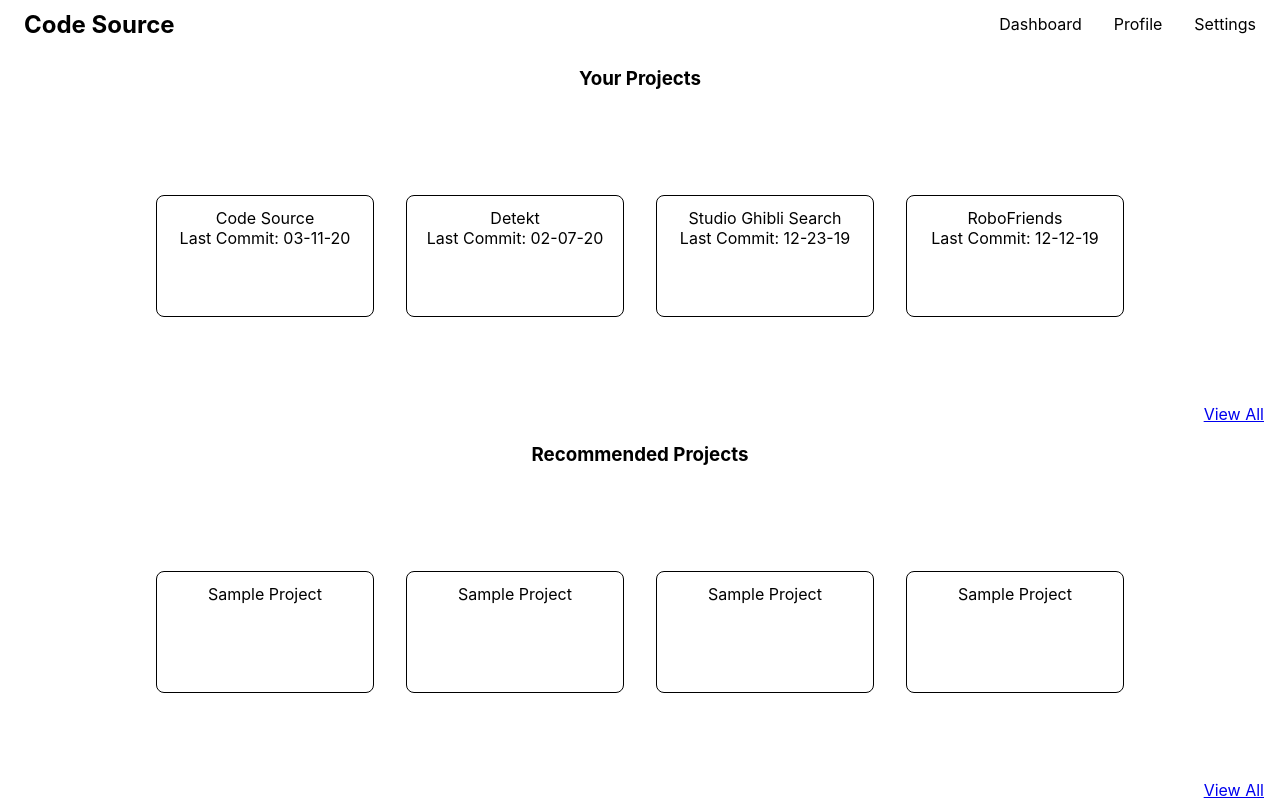
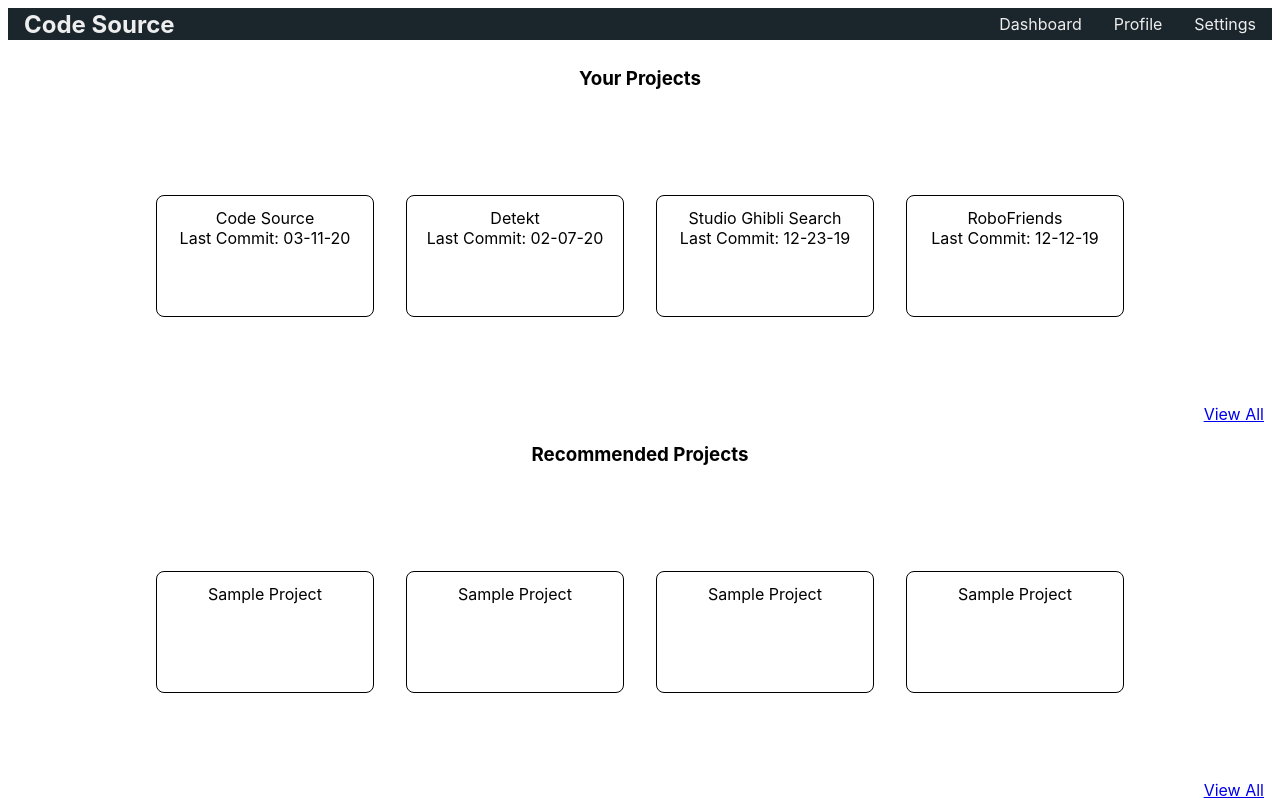
Before and after one commit to jordondueck/code-source, a React (Create React App) app: page / in a window 1280 px wide. Built offline with nearby package versions, Linux system fonts and the light colour scheme.

Commit message:
Modify navbar theme

```diff
--- a/src/App.css
+++ b/src/App.css
@@ -16,6 +16,7 @@
   justify-content: space-between;
   align-items: center;
   margin: 0.5rem;
+  background-color: #1b262c;
 }
 
 .list {
@@ -30,7 +31,7 @@
 }
 
 .navbar__link {
-  color: black;
+  color: #eee;
   text-decoration: none;
   align-self: center;
 }
```
